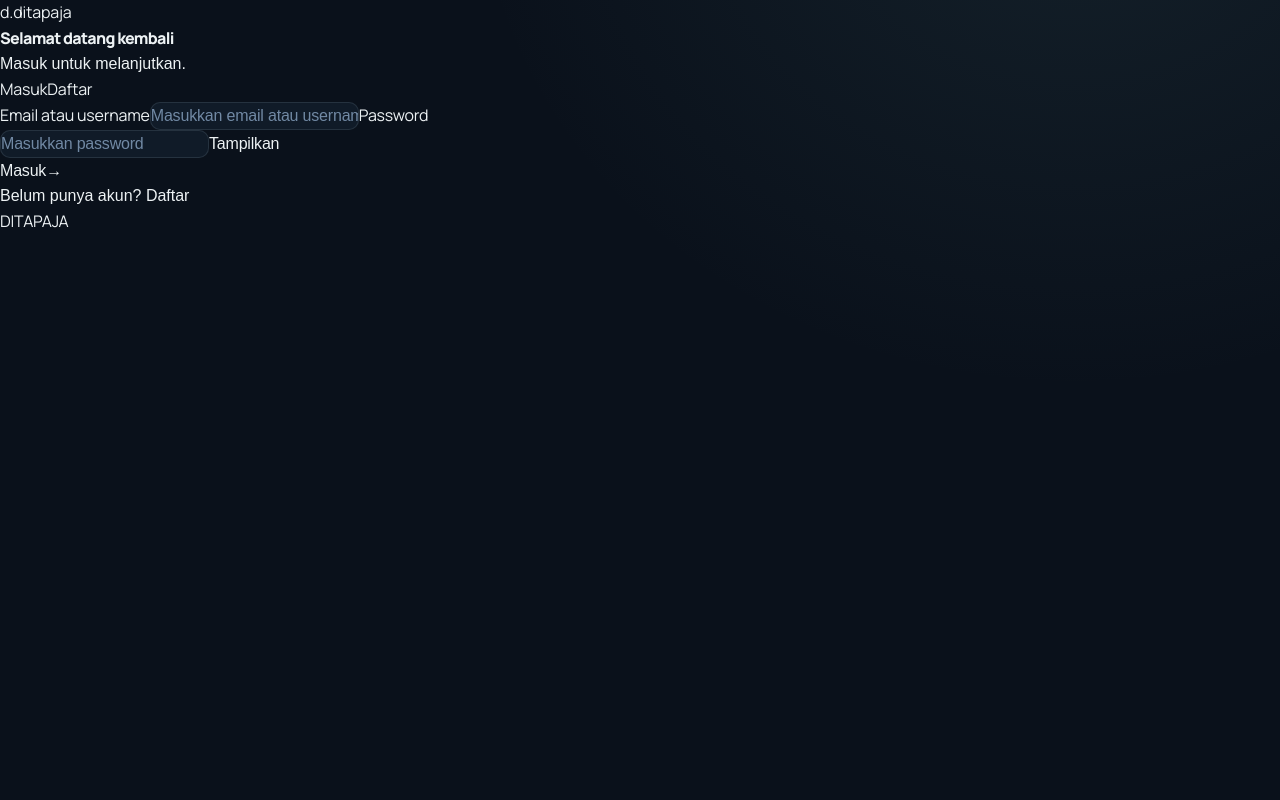
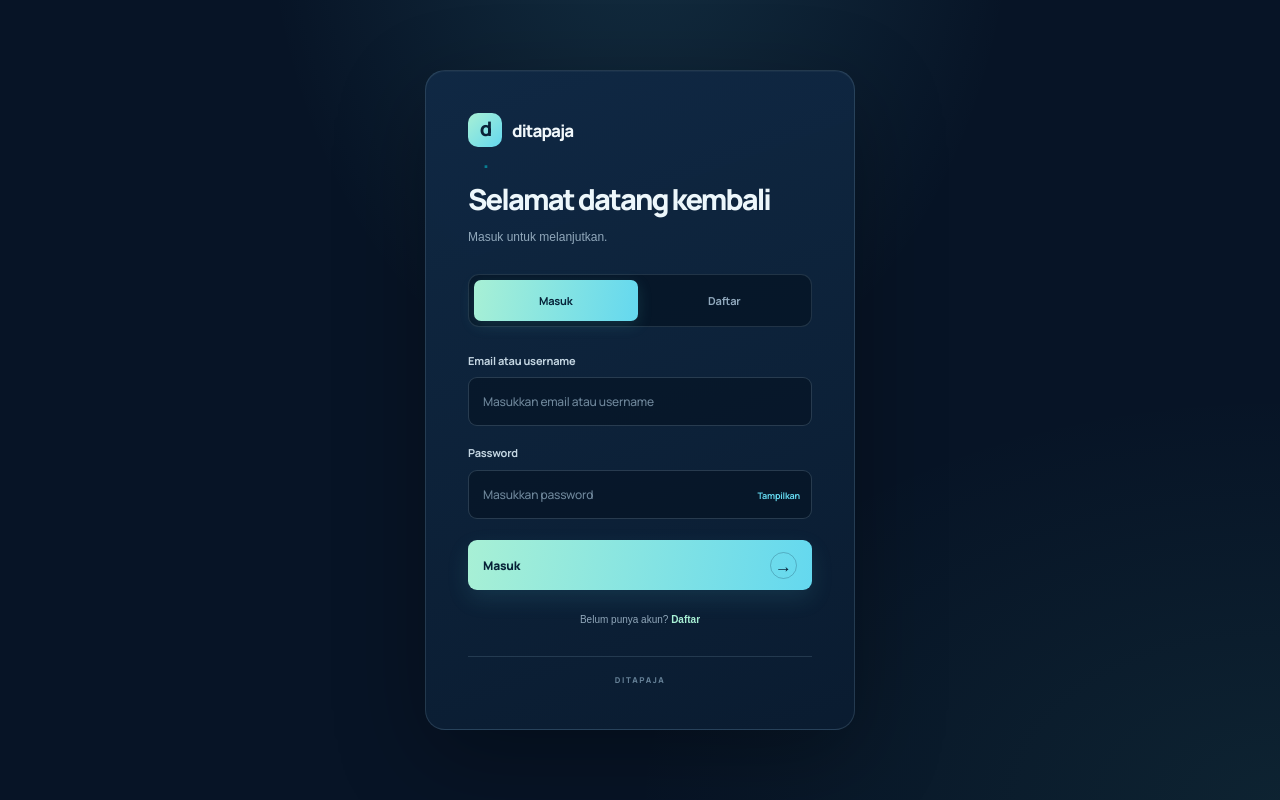
Before and after one commit to chanvianz-ui/ditapaja, a Next.js app: page /login in a window 1280 px wide. Built offline with nearby package versions, Linux system fonts and the light colour scheme; no server answers.

Commit message:
Restyle minimal auth pages with navy mint cyan palette

```diff
--- a/app/styles/redesign-system.css
+++ b/app/styles/redesign-system.css
@@ -1669,3 +1669,119 @@ h1,h2,h3,h4,h5,h6 { color: var(--dt-text); }
 @media(prefers-reduced-motion:reduce) {
   .dt-auth-hub *, .dt-auth-hub *:before, .dt-auth-hub *:after { animation:none!important; transition:none!important; scroll-behavior:auto!important; }
 }
+
+
+/* AUTH SIMPLE — minimal login/register, navy + mint + cyan, Manrope */
+.dt-auth-simple {
+  --auth-navy:#071426;
+  --auth-panel:#0d2038;
+  --auth-panel-soft:#102944;
+  --auth-text:#edf7fb;
+  --auth-muted:#91a8bb;
+  --auth-border:rgba(170,205,222,.16);
+  --auth-mint:#a8f0d5;
+  --auth-cyan:#64d8ef;
+  display:grid; min-height:100svh; place-items:center; padding:40px 22px;
+  color:var(--auth-text);
+  background:
+    radial-gradient(ellipse at 50% -18%,rgba(100,216,239,.14),transparent 42%),
+    radial-gradient(ellipse at 100% 100%,rgba(90,211,185,.08),transparent 36%),
+    var(--auth-navy);
+  font-family:Manrope,Arial,sans-serif;
+}
+.dt-auth-simple * { box-sizing:border-box; }
+.dt-auth-simple-card {
+  width:min(100%,430px); padding:clamp(27px,5vw,42px);
+  border:1px solid var(--auth-border); border-radius:20px;
+  background:linear-gradient(160deg,rgba(16,41,68,.98),rgba(10,28,49,.99));
+  box-shadow:0 28px 90px rgba(0,0,0,.3),inset 0 1px rgba(255,255,255,.035);
+}
+.dt-auth-simple-brand {
+  display:inline-flex; align-items:center; gap:10px; color:#f1f8fb;
+  font-size:17px; font-weight:800; letter-spacing:-.055em; text-decoration:none;
+}
+.dt-auth-simple-mark {
+  display:grid; width:34px; height:34px; place-items:center; border-radius:10px;
+  background:linear-gradient(135deg,var(--auth-mint),var(--auth-cyan)); color:#092238;
+  font-size:20px; font-weight:800; letter-spacing:-.1em;
+}
+.dt-auth-simple-mark span { color:#087d91; }
+.dt-auth-simple-heading { margin-top:35px; }
+.dt-auth-simple-heading h1 {
+  margin:0; color:var(--auth-text); font-size:clamp(24px,5vw,29px);
+  font-weight:800; line-height:1.22; letter-spacing:-.065em;
+}
+.dt-auth-simple-heading p { margin:9px 0 0; color:var(--auth-muted); font-size:12px; line-height:1.7; }
+.dt-auth-simple-tabs {
+  display:grid; grid-template-columns:1fr 1fr; gap:5px; margin:27px 0 25px;
+  padding:5px; border:1px solid var(--auth-border); border-radius:11px;
+  background:rgba(4,17,31,.62);
+}
+.dt-auth-simple-tabs a {
+  display:grid; min-height:41px; place-items:center; border-radius:7px;
+  color:#91a9bd; font-size:11px; font-weight:700; text-decoration:none;
+  transition:background .18s,color .18s,box-shadow .18s;
+}
+.dt-auth-simple-tabs a.is-active {
+  color:#062339; background:linear-gradient(100deg,var(--auth-mint),var(--auth-cyan));
+  box-shadow:0 4px 15px rgba(88,207,210,.15);
+}
+.dt-auth-simple-form { display:grid; gap:18px; }
+.dt-auth-simple-field { display:grid; gap:8px; min-width:0; }
+.dt-auth-simple-field>span { color:#c5d7e3; font-size:11px; font-weight:700; }
+.dt-auth-simple-field input {
+  display:block; width:100%; min-width:0; height:49px; padding:0 14px;
+  border:1px solid rgba(170,205,222,.2); border-radius:9px; outline:none;
+  background:rgba(4,17,31,.55); color:#f0f8fb;
+  font:500 12px Manrope,Arial,sans-serif;
+  transition:border-color .18s,box-shadow .18s,background .18s;
+}
+.dt-auth-simple-field input::placeholder { color:#6f879b; }
+.dt-auth-simple-field input:focus {
+  border-color:var(--auth-cyan); background:rgba(4,17,31,.82);
+  box-shadow:0 0 0 3px rgba(100,216,239,.11);
+}
+.dt-auth-simple-password { position:relative; }
+.dt-auth-simple-password input { padding-right:100px; }
+.dt-auth-simple-password button {
+  position:absolute; top:50%; right:12px; padding:5px 0; border:0;
+  background:none; color:var(--auth-cyan); cursor:pointer;
+  font:700 9px Manrope,Arial,sans-serif; transform:translateY(-50%);
+}
+.dt-auth-simple-message {
+  margin:0; padding:11px 12px; border:1px solid rgba(255,133,145,.25);
+  border-radius:8px; background:rgba(255,133,145,.08); color:#ffc0c8;
+  font-size:10px; line-height:1.7;
+}
+.dt-auth-simple-message.is-success {
+  border-color:rgba(168,240,213,.28); background:rgba(168,240,213,.08); color:var(--auth-mint);
+}
+.dt-auth-simple-submit {
+  display:flex; width:100%; min-height:50px; align-items:center; justify-content:space-between;
+  margin-top:3px; padding:0 15px; border:0; border-radius:9px;
+  background:linear-gradient(100deg,var(--auth-mint),var(--auth-cyan)); color:#082238;
+  font:800 12px Manrope,Arial,sans-serif; cursor:pointer;
+  box-shadow:0 9px 22px rgba(78,196,206,.13);
+  transition:transform .18s,filter .18s,box-shadow .18s;
+}
+.dt-auth-simple-submit:hover:not(:disabled) { transform:translateY(-1px); filter:brightness(1.04); box-shadow:0 12px 25px rgba(78,196,206,.2); }
+.dt-auth-simple-submit:focus-visible { outline:3px solid rgba(100,216,239,.3); outline-offset:3px; }
+.dt-auth-simple-submit:disabled { opacity:.65; cursor:wait; }
+.dt-auth-simple-submit span { display:grid; width:27px; height:27px; place-items:center; border:1px solid rgba(8,34,56,.23); border-radius:50%; font-size:17px; }
+.dt-auth-simple-switch { margin:4px 0 0; color:var(--auth-muted); text-align:center; font-size:10px; }
+.dt-auth-simple-switch a { color:var(--auth-mint); font-weight:800; text-decoration:none; }
+.dt-auth-simple-switch a:hover { color:var(--auth-cyan); text-decoration:underline; text-underline-offset:3px; }
+.dt-auth-simple-footer {
+  margin-top:28px; padding-top:17px; border-top:1px solid var(--auth-border);
+  color:#668197; text-align:center; font-size:8px; font-weight:800; letter-spacing:.2em;
+}
+@media(max-width:480px) {
+  .dt-auth-simple { padding:22px 16px; }
+  .dt-auth-simple-card { padding:27px 22px; border-radius:16px; }
+  .dt-auth-simple-heading { margin-top:29px; }
+  .dt-auth-simple-tabs { margin:23px 0; }
+  .dt-auth-simple-form { gap:16px; }
+}
+@media(prefers-reduced-motion:reduce) {
+  .dt-auth-simple *, .dt-auth-simple *:before, .dt-auth-simple *:after { transition:none!important; animation:none!important; }
+}
```
